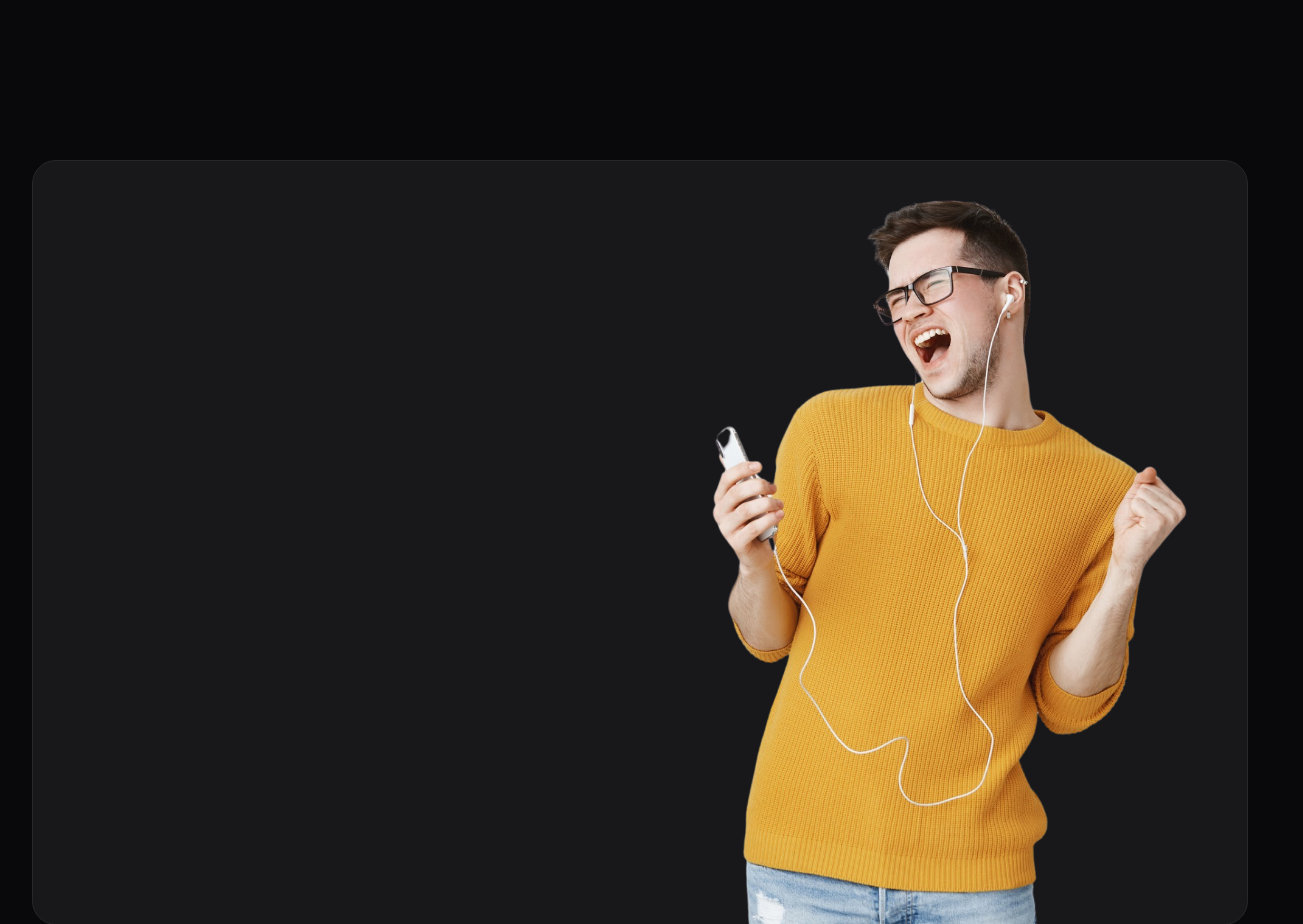
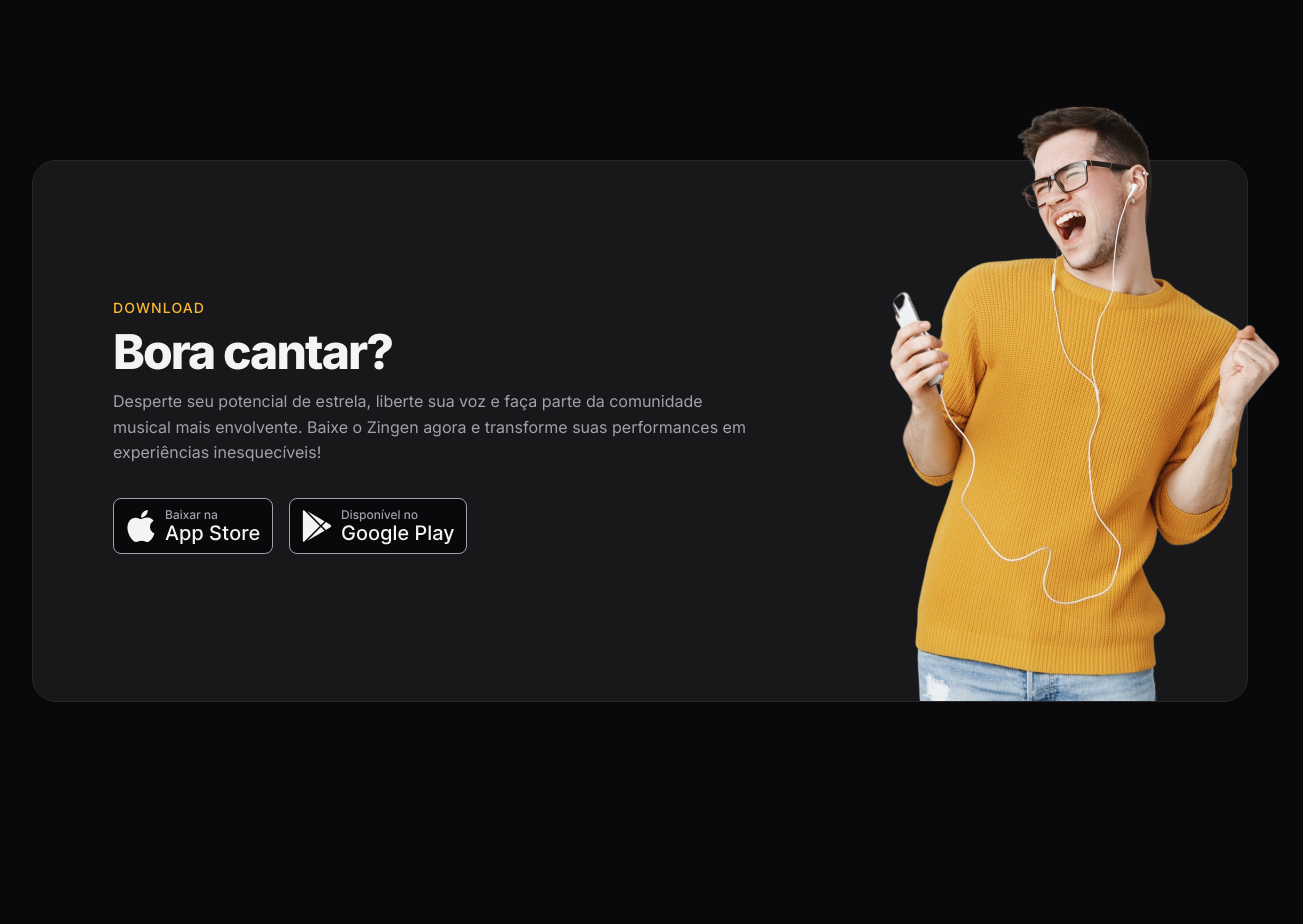
Before and after one commit to paulinhoteixeira/Zingen, a plain HTML site: page index.html in a window 1280 px wide. Shown: the part 3467-4391 px from the top of the page, 1303 px wide, since content can reach past the window. After the commit the page ends 4249 px from the top, so only its background shows below. Drawn offline with Linux system fonts and the light colour scheme.

Commit message:
download section

```diff
--- a/index.html
+++ b/index.html
@@ -166,7 +166,21 @@
   <section id="download">
     <div class="container py-xl">
       <div class="card px-lg even-columns items-center">
-        <div></div>
+        <div>
+          <header>
+            <strong>Download</strong>
+            <h2>Bora cantar?</h2>
+          </header>
+          <p>Desperte seu potencial de estrela, liberte sua voz e faça parte da comunidade musical mais envolvente. Baixe o Zingen agora e transforme suas performances em experiências inesquecíveis!</p>
+          <div class="buttons flex gap-1">
+            <a href="#">
+              <img src="assets/button-appstore.svg" alt="Baixar na Apple Store">
+            </a>
+            <a href="#">
+              <img src="assets/button-playstore.svg" alt="Baixar na Play Store">
+            </a>
+          </div>
+        </div>
         <img src="assets/rapaz-ouvindo-musica-com-fones-de-ouvido-e-cantando-no-aplicativo-de-karaoke-removebg 1.png" alt="">
       </div>
     </div>
--- /dev/null
+++ b/styles/download.css
@@ -0,0 +1,32 @@
+#download{
+  .card{
+    padding: 3rem 1.5rem 15rem;
+    position: relative;
+    & > img{
+      width: 14.5rem;
+      position: absolute;
+      bottom: 0;
+      right: -3.5rem;
+    }
+  }
+
+  .buttons{
+    flex-wrap: wrap;
+    margin-top: 2rem;
+  }
+
+  @media(width >= 80em){
+    .card{
+      padding: 8.75rem 5rem;
+
+      & > div:nth-child(1){
+        max-width: 40rem;
+      }
+
+      & > img{
+        width: 29.125rem;
+      }
+    }
+  }
+
+}
--- a/styles/global.css
+++ b/styles/global.css
@@ -46,6 +46,8 @@ html {
   font-size: var(--fs-base);
   line-height: 1.6;
   color: var(--text-color-primary);
+
+  overflow-x: hidden;
 }
 
 body {
--- a/styles/index.css
+++ b/styles/index.css
@@ -8,4 +8,5 @@
 @import url(about.css);
 @import url(cards.css);
 @import url(pricing.css);
+@import url(download.css);
 @import url(features.css) (width >= 80rem);
```
Also changed, not shown: assets/button-appstore.svg (added), assets/button-playstore.svg (added).
